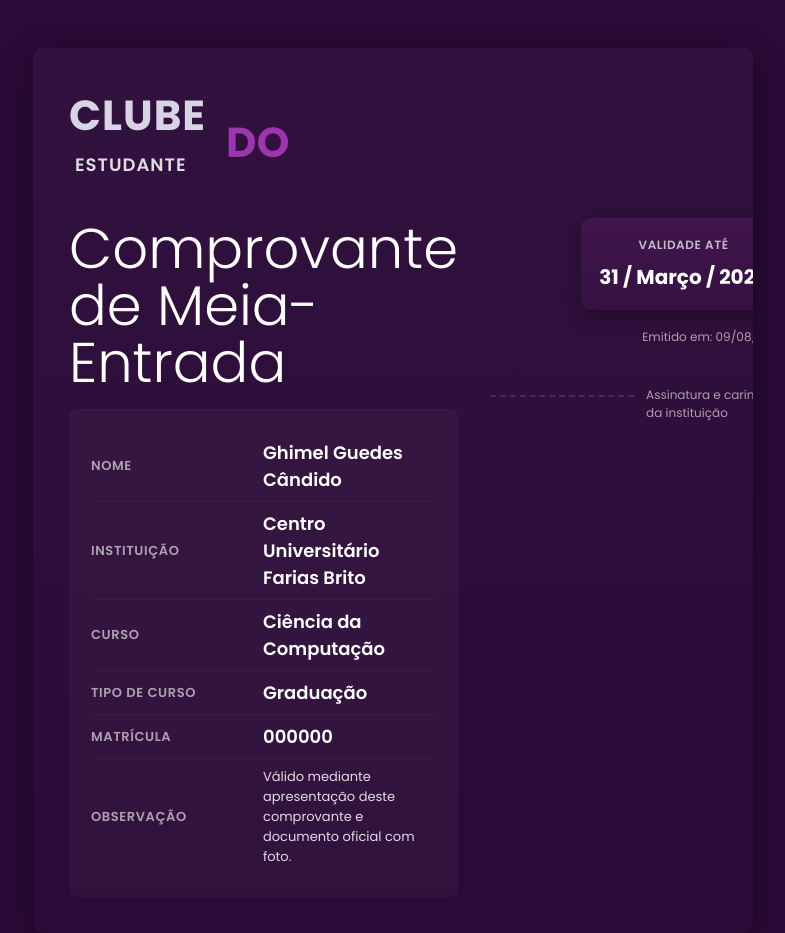
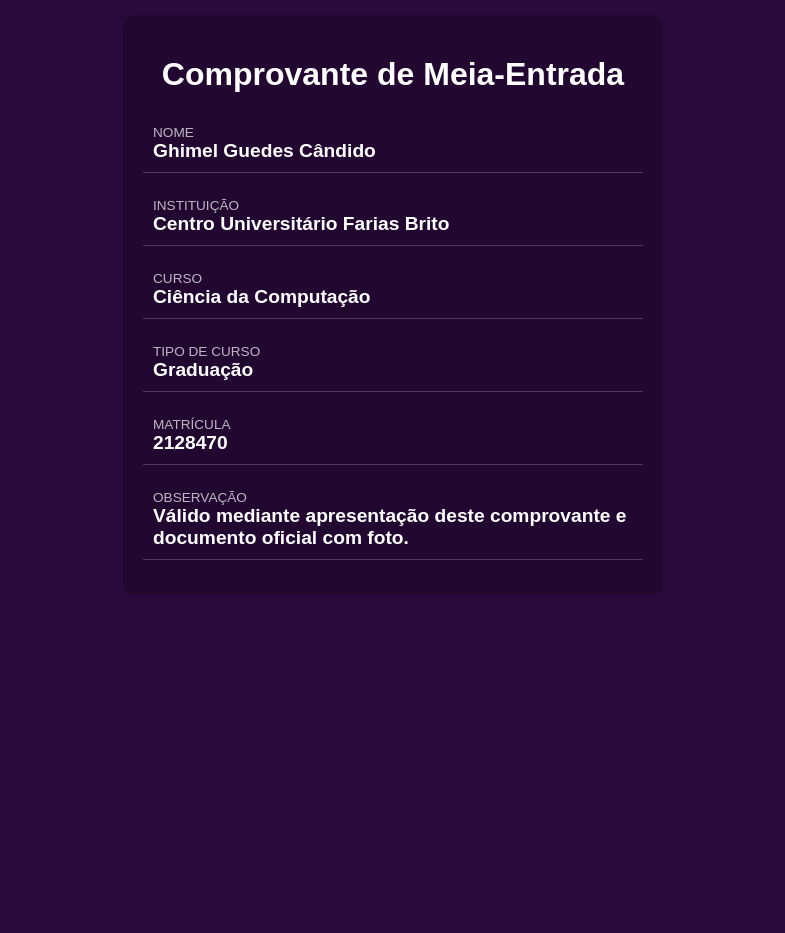
Before and after one commit to sociedadenacionaldosestudantes/sociedadenacionaldosestudantes, a plain HTML site: page index.html in a window 1280 px wide. Shown: the whole page, without its empty margins (247-1032 px from the left). After the commit the page ends 800 px from the top, so only its background shows below. Drawn offline with Linux system fonts and the light colour scheme.

Commit message:
Update index.html

```diff
--- a/index.html
+++ b/index.html
@@ -1,244 +1,79 @@
-<!doctype html>
+<!DOCTYPE html>
 <html lang="pt-BR">
 <head>
-  <meta charset="utf-8" />
-  <meta name="viewport" content="width=device-width,initial-scale=1" />
-  <title>Comprovante - Ghimel Guedes Cândido</title>
-
-  <!-- Fonte (opcional) -->
-  <link href="https://fonts.googleapis.com/css2?family=Poppins:wght@300;400;600;700&display=swap" rel="stylesheet">
-
+    <meta charset="UTF-8">
+    <meta name="viewport" content="width=device-width, initial-scale=1.0">
+    <title>Comprovante de Meia-Entrada</title>
     <style>
-    :root{
-      --bg: #2b0a37; /* fundo roxo escuro */
-      --accent: #9d35b0; /* roxo mais claro */
-      --white: #ffffff;
-      --muted: #d9d3e6;
+        body {
+            font-family: Arial, sans-serif;
+            margin: 0;
+            background-color: #2a0a3d;
+            color: white;
+            padding: 15px;
         }
-    *{box-sizing:border-box}
-    html,body{height:100%}
-    body{
-      margin:0;
-      font-family: "Poppins", system-ui, -apple-system, "Segoe UI", Roboto, "Helvetica Neue", Arial;
-      background: var(--bg);
-      color:var(--white);
-      -webkit-font-smoothing:antialiased;
-      -moz-osx-font-smoothing:grayscale;
-      display:flex;
-      align-items:flex-start;
-      justify-content:center;
-      padding:48px 16px;
+        .container {
+            max-width: 500px;
+            margin: auto;
+            background: rgba(0,0,0,0.2);
+            border-radius: 10px;
+            padding: 20px;
+        }
+        h1 {
+            font-size: 1.8rem;
+            text-align: center;
+        }
+        .info {
+            margin: 15px 0;
+            padding: 10px;
+            border-bottom: 1px solid rgba(255,255,255,0.2);
+        }
+        .label {
+            font-size: 0.85rem;
+            opacity: 0.7;
+        }
+        .value {
+            font-weight: bold;
+            font-size: 1rem;
         }
 
-    .card{
-      width:100%;
-      max-width:720px;
-      min-height:520px;
-      background:linear-gradient(180deg, rgba(255,255,255,0.03), rgba(0,0,0,0.02));
-      border-radius:10px;
-      padding:36px;
-      box-shadow: 0 8px 30px rgba(0,0,0,0.45);
-      position:relative;
-      overflow:hidden;
+        /* Responsividade */
+        @media (min-width: 768px) {
+            h1 {
+                font-size: 2rem;
             }
-
-    /* topo - logo estilizado */
-    .logo{
-      display:flex;
-      align-items:flex-end;
-      gap:12px;
-      margin-bottom:26px;
+            .value {
+                font-size: 1.2rem;
             }
-    .logo .word1{
-      font-weight:700;
-      font-size:42px;
-      letter-spacing:1px;
-      color:var(--muted);
-      text-transform:uppercase;
-    }
-    .logo .word2{
-      font-weight:800;
-      font-size:42px;
-      color:var(--accent);
-      text-transform:uppercase;
-      -webkit-text-stroke: 0.6px rgba(0,0,0,0.2);
-    }
-    .logo .sub{
-      font-size:18px;
-      margin-left:6px;
-      color:rgba(255,255,255,0.85);
-      transform:translateY(4px);
-      font-weight:600;
-      letter-spacing:1px;
-    }
-
-    /* conteúdo principal */
-    .content{
-      display:flex;
-      gap:32px;
-      align-items:flex-start;
-    }
-
-    .left{
-      flex:1.2;
-      padding-top:20px;
-    }
-
-    .title{
-      font-size:56px;
-      line-height:1.02;
-      margin:0 0 18px 0;
-      font-weight:300;
-      color:var(--white);
-    }
-
-    .details{
-      background: rgba(255,255,255,0.03);
-      border-radius:8px;
-      padding:22px;
-      max-width:480px;
-      box-shadow: inset 0 1px 0 rgba(255,255,255,0.02);
-    }
-    .row{
-      display:flex;
-      justify-content:space-between;
-      gap:12px;
-      align-items:center;
-      padding:8px 0;
-      border-bottom:1px solid rgba(255,255,255,0.03);
-    }
-    .row:last-child{ border-bottom: none; }
-    .label{
-      font-size:13px;
-      color:rgba(255,255,255,0.6);
-      width:160px;
-      font-weight:600;
-      text-transform:uppercase;
-      letter-spacing:0.6px;
-    }
-    .value{
-      flex:1;
-      font-size:18px;
-      color:var(--white);
-      font-weight:600;
-    }
-
-    /* bloco direito para validade / assinatura */
-    .right{
-      flex:0.6;
-      display:flex;
-      flex-direction:column;
-      align-items:flex-end;
-      justify-content:flex-start;
-      gap:18px;
-      padding-top:18px;
-    }
-    .valid{
-      background: linear-gradient(180deg, rgba(157,53,176,0.14), rgba(157,53,176,0.06));
-      padding:18px;
-      border-radius:10px;
-      text-align:center;
-      min-width:180px;
-      box-shadow: 0 6px 18px rgba(0,0,0,0.3);
-    }
-    .valid .ttl{ font-size:12px; color:rgba(255,255,255,0.7); font-weight:600; letter-spacing:0.6px; text-transform:uppercase; }
-    .valid .when{ font-size:20px; font-weight:700; margin-top:8px; color:var(--white); }
-
-    .issued{
-      font-size:12px;
-      color:rgba(255,255,255,0.6);
-      text-align:right;
-    }
-
-    /* assinatura */
-    .signature{
-      margin-top:22px;
-      width:100%;
-      display:flex;
-      justify-content:flex-end;
-      align-items:center;
-      gap:12px;
-    }
-    .sig-line{
-      width:220px;
-      border-top:2px dashed rgba(255,255,255,0.12);
-      height:18px;
-    }
-    .sig-label{ font-size:12px; color:rgba(255,255,255,0.6); }
-
-    /* responsivo */
-    @media (max-width:720px){
-      .content{ flex-direction:column; }
-      .right{ align-items:flex-start; }
-      .signature{ justify-content:flex-start; }
-      .title{ font-size:44px; }
         }
     </style>
 </head>
 <body>
-  <div class="card" role="main">
-    <div class="logo" aria-hidden="true">
-      <div style="display:flex;flex-direction:column;">
-        <span class="word1">Clube</span>
-        <span class="sub">ESTUDANTE</span>
-      </div>
-      <div style="margin-left:8px;">
-        <span class="word2">DO</span>
-      </div>
-    </div>
-
-    <div class="content">
-      <div class="left">
-        <h1 class="title">Comprovante de Meia-Entrada</h1>
-
-        <div class="details" aria-labelledby="dados-title">
-          <div class="row">
-            <div class="label">Nome</div>
+    <div class="container">
+        <h1>Comprovante de Meia-Entrada</h1>
+        <div class="info">
+            <div class="label">NOME</div>
             <div class="value">Ghimel Guedes Cândido</div>
         </div>
-
-          <div class="row">
-            <div class="label">Instituição</div>
+        <div class="info">
+            <div class="label">INSTITUIÇÃO</div>
             <div class="value">Centro Universitário Farias Brito</div>
         </div>
-
-          <div class="row">
-            <div class="label">Curso</div>
+        <div class="info">
+            <div class="label">CURSO</div>
             <div class="value">Ciência da Computação</div>
         </div>
-
-          <div class="row">
-            <div class="label">Tipo de curso</div>
+        <div class="info">
+            <div class="label">TIPO DE CURSO</div>
             <div class="value">Graduação</div>
         </div>
-
-          <div class="row">
-            <div class="label">Matrícula</div>
-            <div class="value">000000</div>
+        <div class="info">
+            <div class="label">MATRÍCULA</div>
+            <div class="value">2128470</div>
         </div>
-
-          <div class="row">
-            <div class="label">Observação</div>
-            <div class="value" style="font-size:13px;color:rgba(255,255,255,0.85);font-weight:500">
-              Válido mediante apresentação deste comprovante e documento oficial com foto.
-            </div>
-          </div>
-        </div>
-      </div>
-
-      <div class="right" aria-hidden="true">
-        <div class="valid" role="status" aria-label="Validade">
-          <div class="ttl">Validade até</div>
-          <div class="when">31 / Março / 2028</div>
-        </div>
-
-        <div class="issued">Emitido em: 09/08/2025</div>
-
-        <div class="signature" aria-hidden="true">
-          <div class="sig-line"></div>
-          <div class="sig-label">Assinatura e carimbo da instituição</div>
-        </div>
-      </div>
+        <div class="info">
+            <div class="label">OBSERVAÇÃO</div>
+            <div class="value">Válido mediante apresentação deste comprovante e documento oficial com foto.</div>
         </div>
     </div>
 </body>
```
Lines whose indentation alone changed are shown as unchanged.
